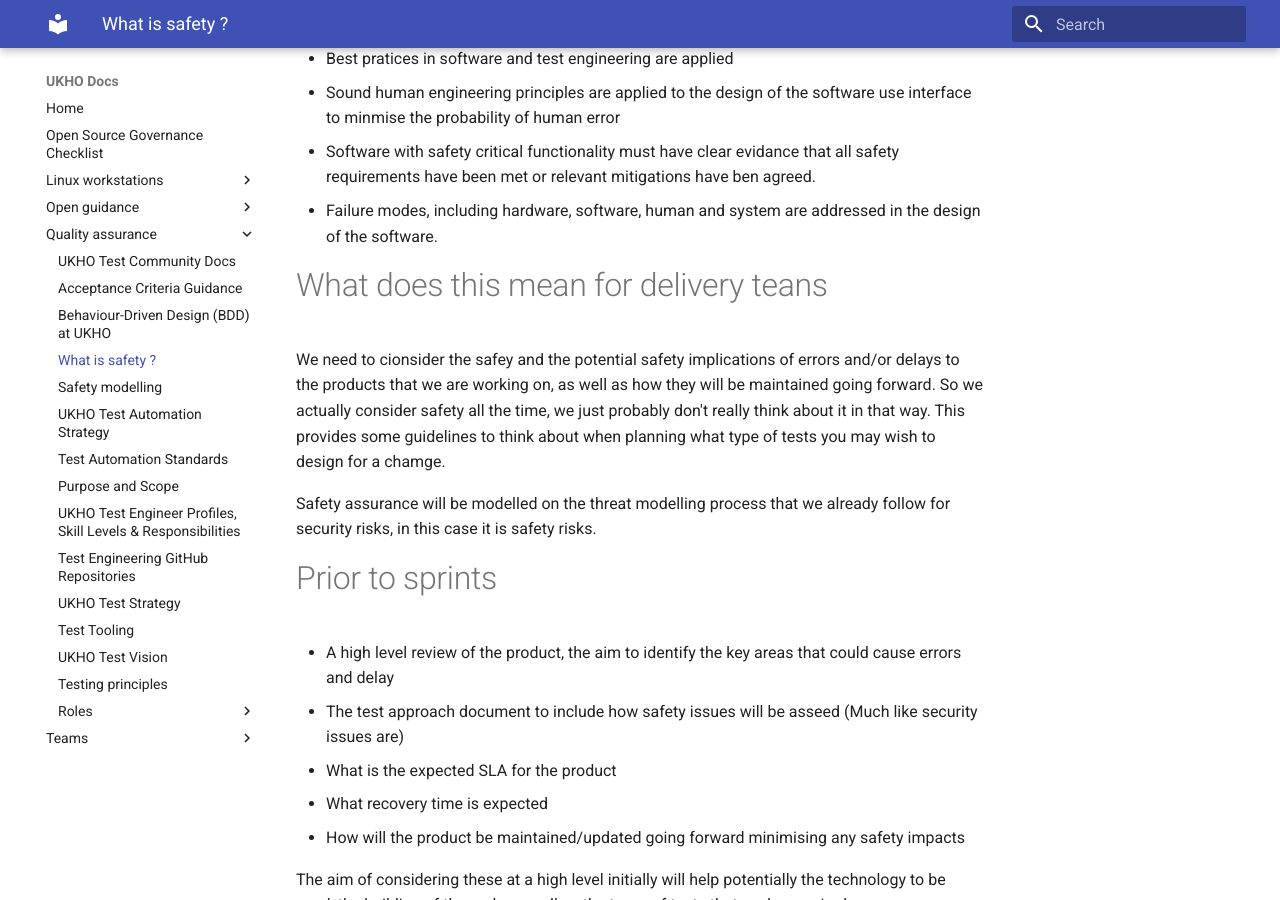
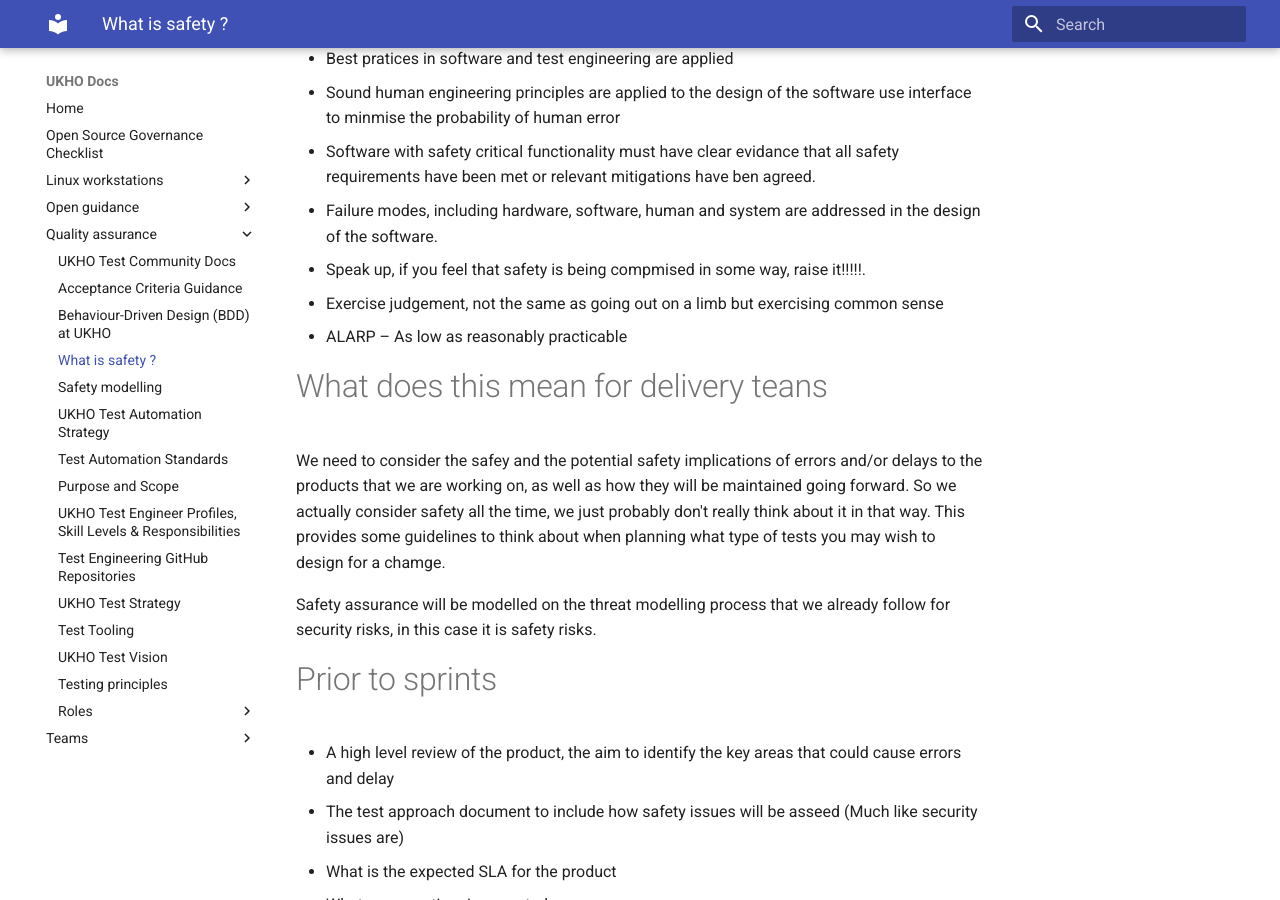
Before and after one commit to UKHO/docs, an MkDocs documentation site: the page built from docs/quality-assurance/safety-assurance.md, in a window 1280 px wide and 900 px high, scrolled down 1381 px. Built offline with MkDocs 1.6.1 and Material for MkDocs 9.7.7, drawn with Linux system fonts in a browser that asks for light colours.

Commit message:
Update safety-assurance.md

```diff
--- a/docs/quality-assurance/safety-assurance.md
+++ b/docs/quality-assurance/safety-assurance.md
@@ -39,10 +39,13 @@ This all links into a wider piece of work across all of UKHO as we look to impro
 * Software with safety critical functionality must have clear evidance that all safety requirements have been met or relevant
   mitigations have ben agreed.
 * Failure modes, including hardware, software, human and system are addressed in the design of the software.
+* Speak up, if you feel that safety is being compmised in some way, raise it!!!!!.
+* Exercise judgement, not the same as going out on a limb but exercising common sense
+* ALARP – As low as reasonably practicable
 
 # What does this mean for delivery teans
 
-We need to cionsider the safey and the potential safety implications of errors and/or delays to the products that we are working on, as well as how they will be maintained going forward.
+We need to consider  the safey and the potential safety implications of errors and/or delays to the products that we are working on, as well as how they will be maintained going forward.
 So we actually consider safety all the time, we just probably don't really think about it in that way. This provides some guidelines to think about when planning what type of tests you may wish to design for a chamge.
 
 Safety assurance will be modelled on the threat modelling process that we already follow for security risks, in this case it is safety risks.
```
